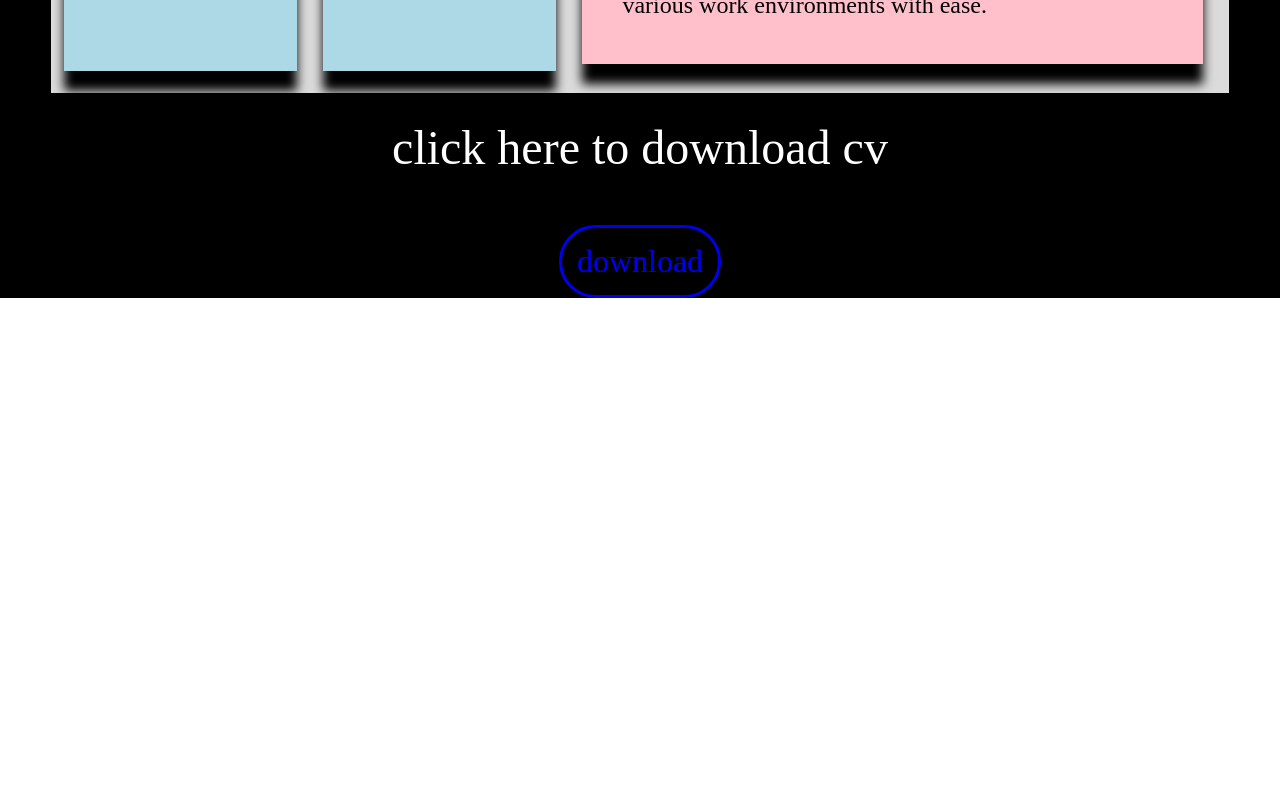
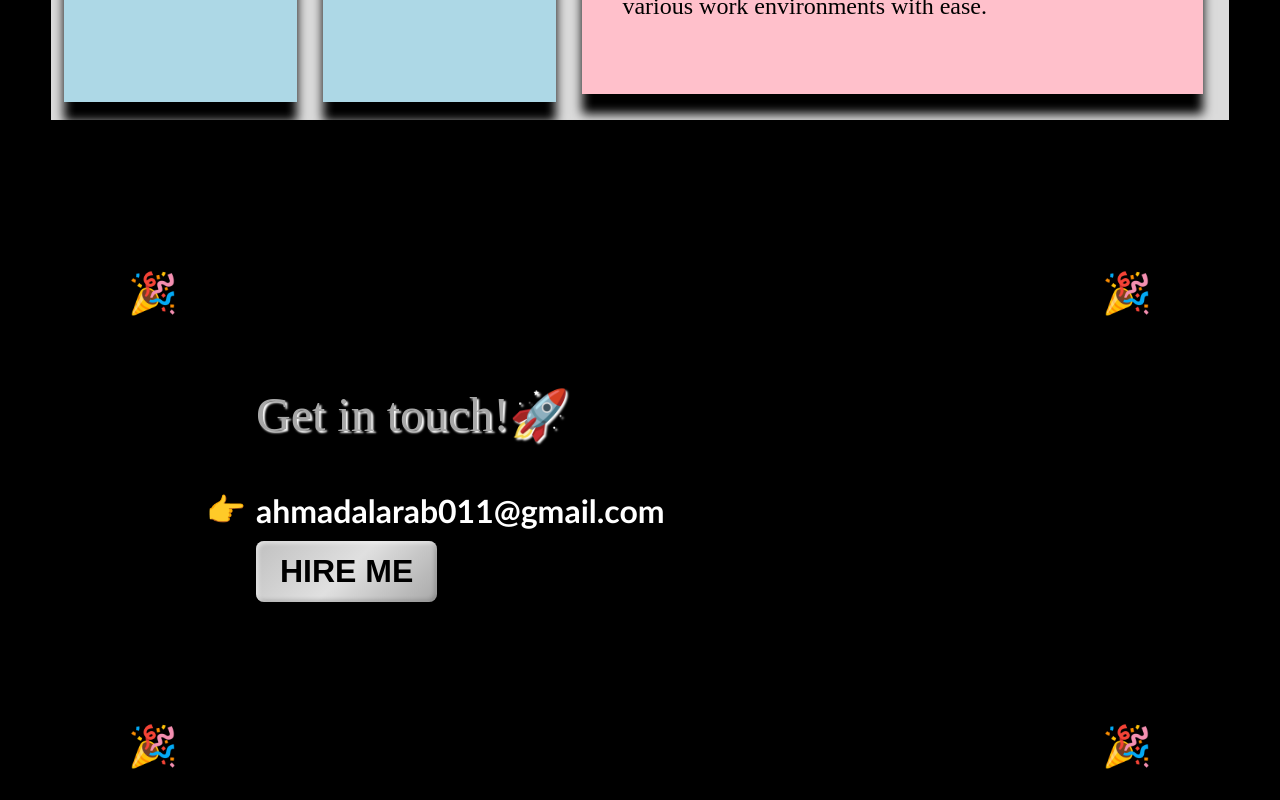
Before and after one commit to ahmed-alarab/portfolio, a React (Create React App) app: page / in a window 1280 px wide. Shown: the part 3960-4760 px from the top of the page. Before the commit the page ends 4258 px from the top, so only its background shows below. Built offline with nearby package versions, Linux system fonts and the light colour scheme; a web font is replaced by a local one.

Commit message:
contact v1

```diff
--- a/src/files/Home.css
+++ b/src/files/Home.css
@@ -400,13 +400,13 @@ body {
     padding: 10px;
 }
 .about-container{
-    height:100vh;
+    min-height:100vh;
     background-color: black;
     display: grid;
     place-items: center;
 }
 .about-board{
-    height: 90%;
+    height: 98%;
     width: 90%;
     background-color: rgb(219, 219, 219);
     padding: 1%;
@@ -567,3 +567,119 @@ width: 50px;
     justify-content: center;
     gap: 5%;
 }
+.contact-container{
+    background-color: black;
+    color:white;
+    position:relative;
+    overflow: auto;
+    height:100vh;
+}
+.contact-content{
+    height:100%;
+    place-content:center;
+}
+
+.contact-title{
+    margin-left:20%;
+    position:relative;
+    font-size:3rem;
+    color:rgb(167, 167, 167);
+    text-shadow:2px 2px 2px white;
+
+}
+.link-container{
+    position:relative;
+    font-size:2rem;
+    width: 100%;
+    height:50px;
+}
+
+.contact-link{
+    position:absolute;
+    margin-left: 20%;
+    color: white;
+    font-family:'Gill Sans', 'Gill Sans MT', Calibri, 'Trebuchet MS', sans-serif;
+}
+.contact-emoji{
+    position:absolute;
+    width:6%;
+    margin-left:calc(20% - 50px);
+}
+.contact-a{
+
+    text-decoration: none;
+}
+.contact-button {
+    margin-left:20%;
+    margin-bottom: 100px;
+    position: relative;
+    display: inline-block;
+    padding: 12px 24px;
+    font-size: 2rem;
+    font-weight: bold;
+    color: black;
+    background: linear-gradient(135deg, #C0C0C0, #E0E0E0, #A8A8A8);
+    border: none;
+    border-radius: 8px;
+    overflow: hidden;
+    cursor: pointer;
+    box-shadow: inset 2px 2px 4px rgba(255, 255, 255, 0.6),
+        inset -2px -2px 4px rgba(0, 0, 0, 0.2);
+}
+
+/* Moving light reflection effect */
+.contact-button::after {
+    content: "";
+    position: absolute;
+    top: 0;
+    left: -150%;
+    width: 150%;
+    height: 100%;
+    background: linear-gradient(115deg,
+            rgba(255, 255, 255, 0) 30%,
+            rgba(255, 255, 255, 0.8) 50%,
+            rgba(255, 255, 255, 0) 70%);
+    transform: skewX(-20deg);
+    animation: shine 5s infinite linear;
+    opacity: 0.8;
+}
+
+@keyframes shine {
+    0% {
+        left: -500%;
+    }
+
+    100% {
+        left: 500%;
+    }
+}
+.congrats-top-left{
+    top:150px;
+    position: absolute;
+    left:10%;
+    font-size: 40px;
+}
+.congrats-top-right {
+    position: absolute;
+    top: 150px;
+    right: 10%;
+    font-size: 40px;
+}
+.congrats-bottom-right {
+bottom: 150px;
+    font-size:40px;
+    position: absolute;
+    right: 10%;
+}
+.congrats-bottom-left {
+    bottom: 150px;
+    position: absolute;
+    left: 10%;
+    font-size: 40px;
+}
+.footer-container{
+    height:400px;
+    background-color:rgb(63, 63, 63);
+    width:100%;
+
+}
--- a/src/files/Home.tsx
+++ b/src/files/Home.tsx
@@ -126,17 +126,17 @@ function Home() {
           <div className="about-blue">
           <div className="about-blue-1">
             <ul className="skills-data">
-              <b>frameworks</b>
               <li>html</li>
               <li>css</li>
               <li>javaScript</li>
+              <li>typeScript</li>
               <li>react</li>
               <li>php-laravel</li>
+
             </ul>
           </div>
           <div className="about-blue-2">
             <ul className="skills-data">
-              <b>languages</b>
               <li>java</li>
               <li>javaFX</li>
               <li>c++</li>
@@ -145,7 +145,6 @@ function Home() {
           </div>
           <div className="about-blue-3">
             <ul className="skills-data">
-              <b>DBMS</b>
               <li>mySQL</li>
               <li>mongoDB</li>
               <li>PL-SQL</li>
@@ -200,10 +199,24 @@ function Home() {
     </div>
 
 
-      <div className="cv-container">
-        <div className='cv-text'>click here to download cv</div>
-        <a className="cv-download-button" href='Ahmad Alarab_CV(1)'>download</a>
+      <div className="contact-container">
+        <div className="contact-content">
+          <div className="congrats-top-left">🎉</div>
+          <div className="congrats-top-right">🎉</div>
+        <p className="contact-title">Get in touch!🚀 </p>
+        <div className="link-container"><b><a href="" className="contact-a"><span className='contact-emoji'>👉</span><span className="contact-link">ahmadalarab011@gmail.com</span></a></b></div>
+        <button className="contact-button">HIRE ME</button>
+        <div className="congrats-bottom-left">🎉</div>
+        <div className="congrats-bottom-right">🎉</div>
       </div>
+</div>
+      <div className="footer-container">
+
+      </div>
+
+
+
+
     </div>
   );
 }
```
